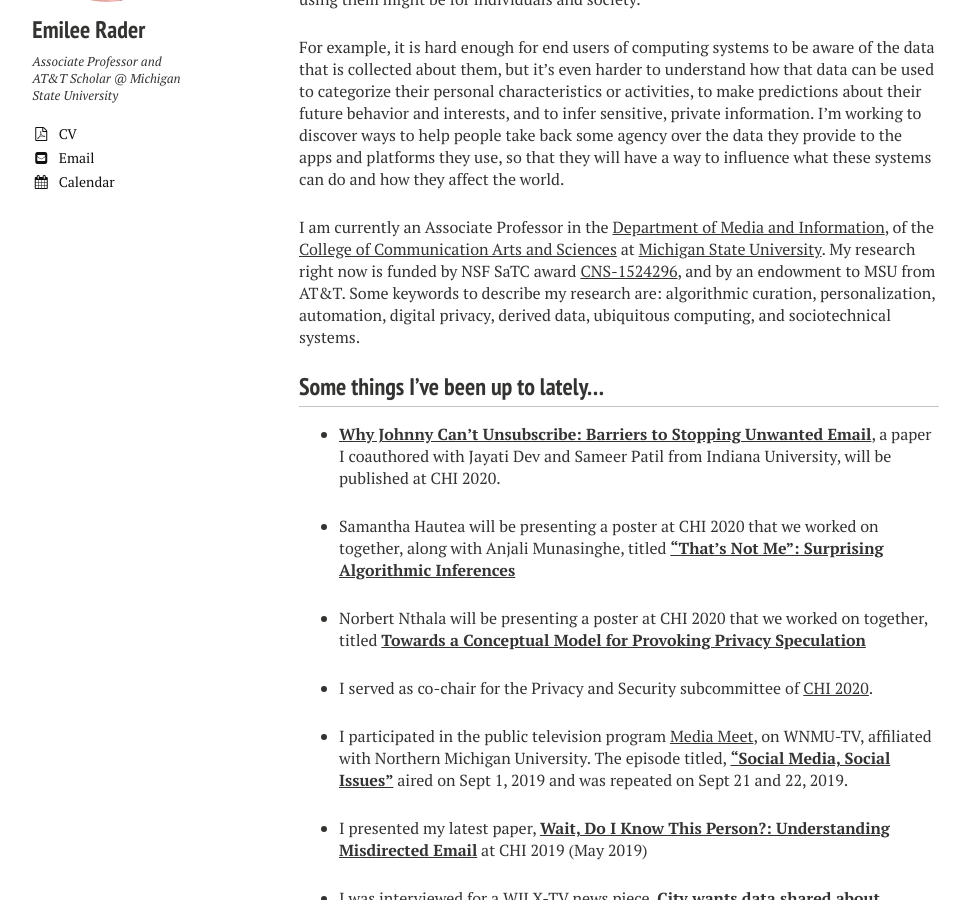
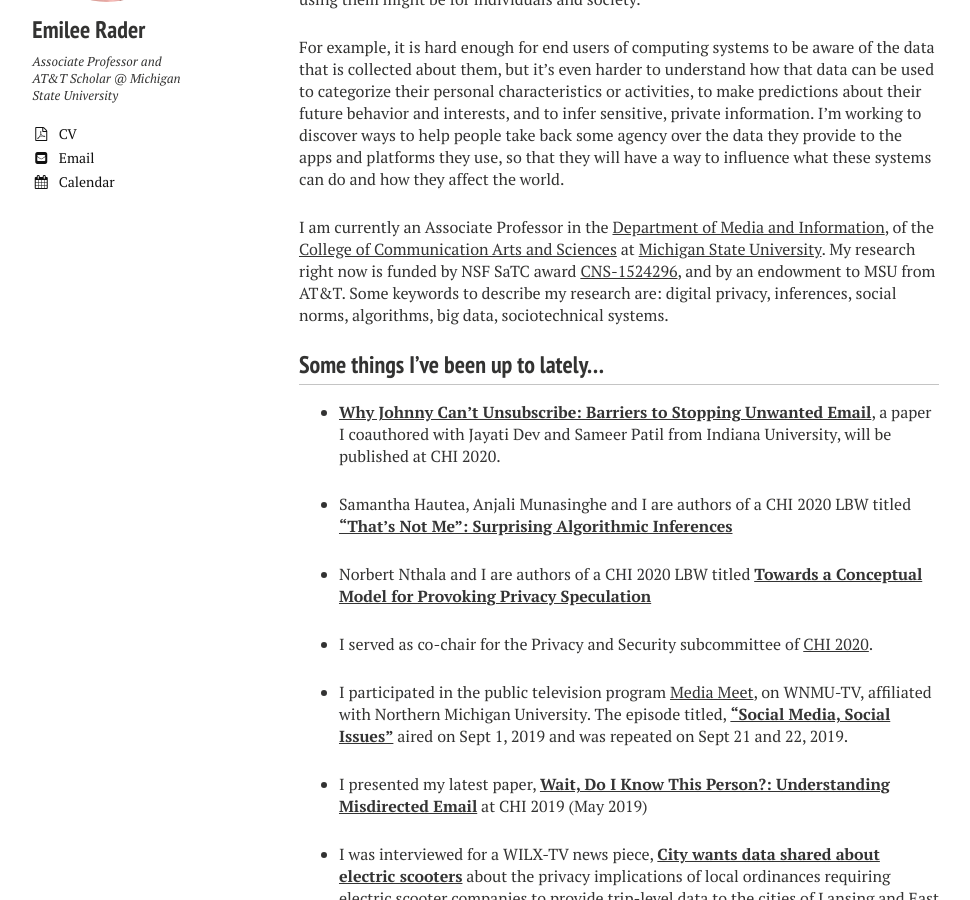
Before and after one commit to bierdoctor/bierdoctor.github.io, a Jekyll site: the page built from index.md, in a window 1280 px wide and 900 px high, scrolled down 538 px. Shown: the whole window, without its empty margins (21-991 px from the left). Built offline with Jekyll 4.4.1, drawn with Linux system fonts in a browser that asks for light colours; nearby versions of some CDN libraries.

Commit message:
updated keywords and recent news on my website

```diff
--- a/index.md
+++ b/index.md
@@ -9,16 +9,16 @@ I am a human computer interaction researcher studying how people interact with a
 
 For example, it is hard enough for end users of computing systems to be aware of the data that is collected about them, but it's even harder to understand how that data can be used to categorize their personal characteristics or activities, to make predictions about their future behavior and interests, and to infer sensitive, private information. I’m working to discover ways to help people take back some agency over the data they provide to the apps and platforms they use, so that they will have a way to influence what these systems can do and how they affect the world.
 
-I am currently an Associate Professor in the [Department of Media and Information](http://mi.msu.edu/), of the [College of Communication Arts and Sciences](http://cas.msu.edu/) at [Michigan State University](http://msu.edu/). My research right now is funded by NSF SaTC award [CNS-1524296](http://www.nsf.gov/awardsearch/showAward?AWD_ID=1524296), and by an endowment to MSU from AT&T. Some keywords to describe my research are: algorithmic curation, personalization, automation, digital privacy, derived data, ubiquitous computing, and sociotechnical systems.
+I am currently an Associate Professor in the [Department of Media and Information](http://mi.msu.edu/), of the [College of Communication Arts and Sciences](http://cas.msu.edu/) at [Michigan State University](http://msu.edu/). My research right now is funded by NSF SaTC award [CNS-1524296](http://www.nsf.gov/awardsearch/showAward?AWD_ID=1524296), and by an endowment to MSU from AT&T. Some keywords to describe my research are: digital privacy, inferences, social norms, algorithms, big data, sociotechnical systems.
 
 
 ### Some things I've been up to lately...
 
 - [**Why Johnny Can’t Unsubscribe: Barriers to Stopping Unwanted Email**](http://emileerader.com/papers/unsubscribing.pdf), a paper I coauthored with Jayati Dev and Sameer Patil from Indiana University, will be published at CHI 2020.
 
-- Samantha Hautea will be presenting a poster at CHI 2020 that we worked on together, along with Anjali Munasinghe, titled [**"That's Not Me": Surprising Algorithmic Inferences**](http://bierdoctor.com/papers/lbw_surprising_algorithmic_inferences_chi2020.pdf)
+- Samantha Hautea, Anjali Munasinghe and I are authors of a CHI 2020 LBW titled [**"That's Not Me": Surprising Algorithmic Inferences**](http://bierdoctor.com/papers/lbw_surprising_algorithmic_inferences_chi2020.pdf)
 
-- Norbert Nthala will be presenting a poster at CHI 2020 that we worked on together, titled [**Towards a Conceptual Model for Provoking Privacy Speculation**](http://bierdoctor.com/papers/lbw_provoking_privacy_speculation_chi2020.pdf)
+- Norbert Nthala and I are authors of a CHI 2020 LBW titled [**Towards a Conceptual Model for Provoking Privacy Speculation**](http://bierdoctor.com/papers/lbw_provoking_privacy_speculation_chi2020.pdf)
 
 - I served as co-chair for the Privacy and Security subcommittee of [CHI 2020](https://chi2020.acm.org/authors/papers/selecting-a-subcommittee/#Privacy-Security).
 
```
